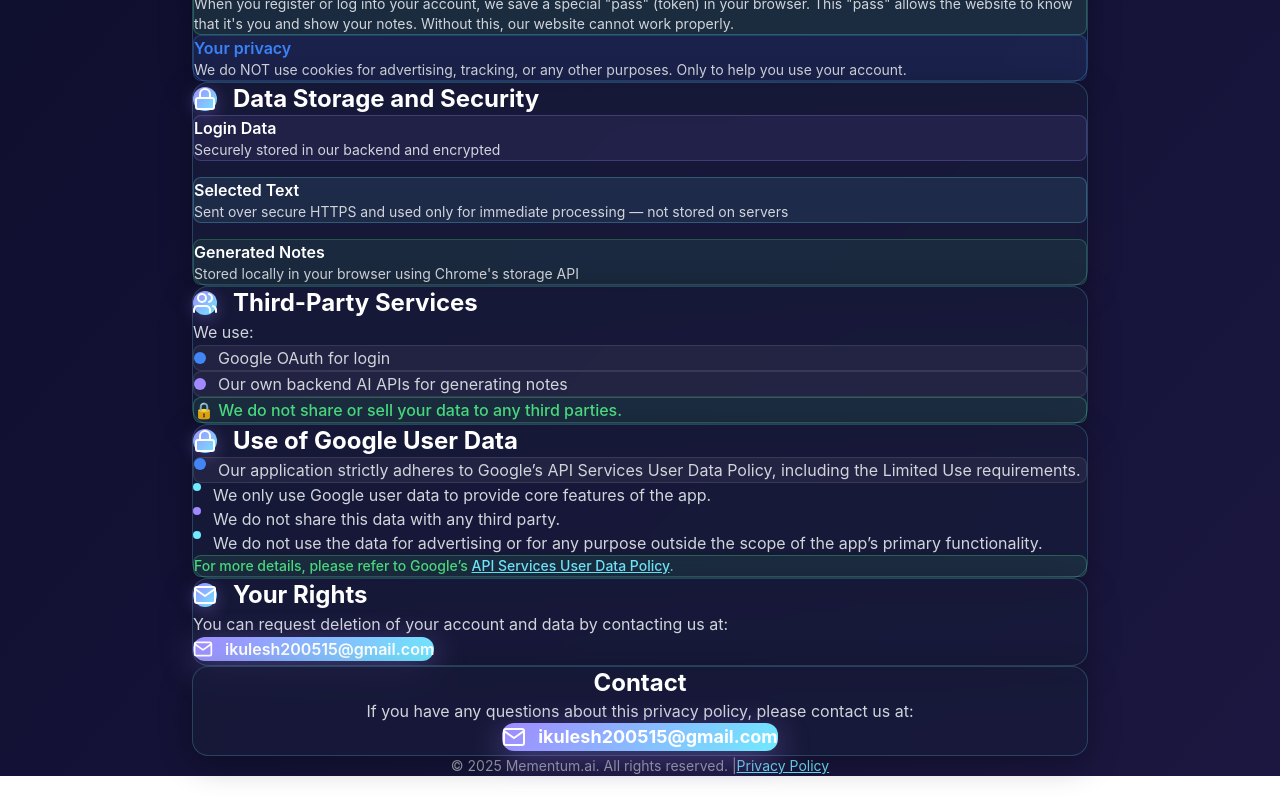
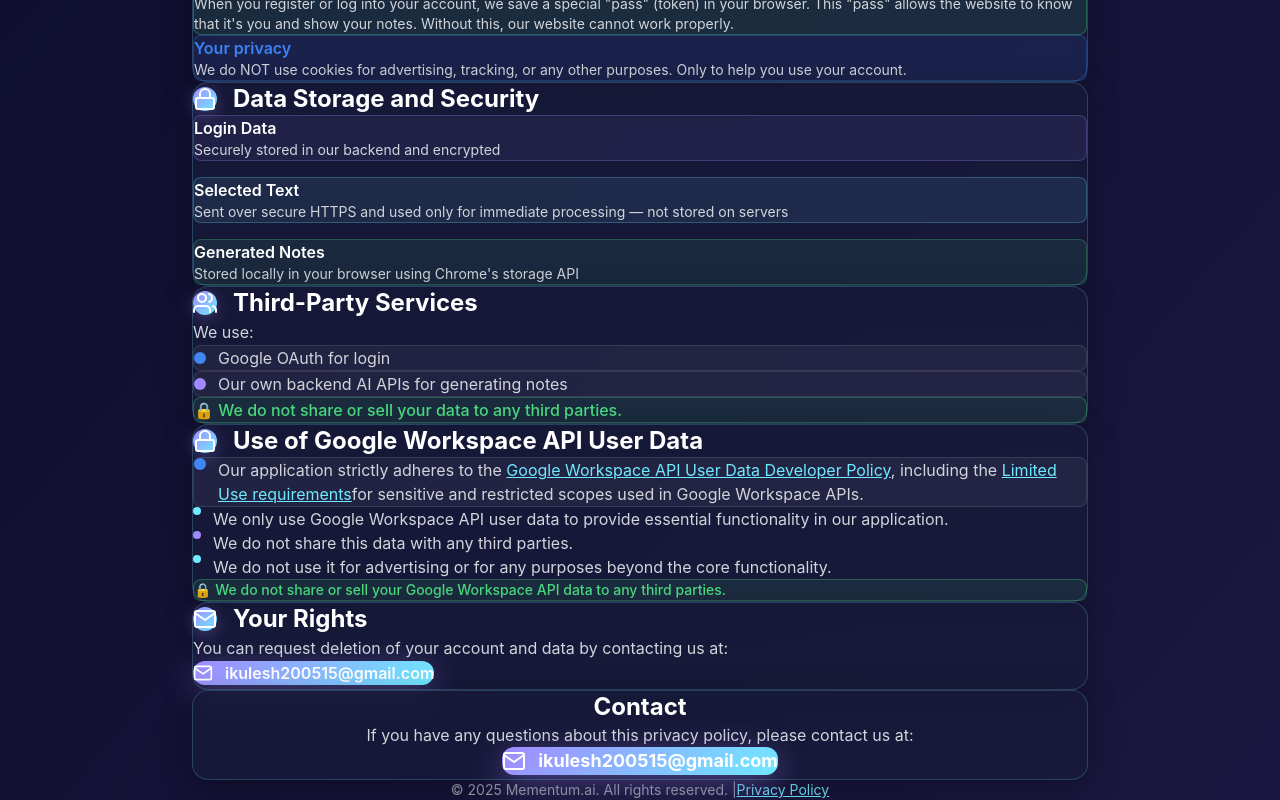
Before and after one commit to yffi4/Mementum.ai, a React (Vite) app in the folder frontend/: page /privacy in a window 1280 px wide. Shown: the part 757-1557 px from the top of the page. Before the commit the page ends 1533 px from the top, so only its background shows below. Built offline with nearby package versions, Linux system fonts and the light colour scheme; no server answers.

Commit message:
privacy fix

```diff
--- a/frontend/src/pages/PrivacyPage.tsx
+++ b/frontend/src/pages/PrivacyPage.tsx
@@ -266,34 +266,51 @@
     },
     {
       id: "google-user-data",
-      title: "Use of Google User Data",
+      title: "Use of Google Workspace API User Data",
       icon: <FiLock size={24} />,
       content: (
         <div className="space-y-4">
           <div className="flex items-start gap-3 p-3 rounded-lg bg-white/5 border border-white/10">
             <div className="w-3 h-3 bg-[#4285f4] rounded-full flex-shrink-0" />
             <span className="text-[#d1d5db]">
-              Our application strictly adheres to Google’s API Services User
-              Data Policy, including the Limited Use requirements.
+              Our application strictly adheres to the{" "}
+              <a
+                href="https://developers.google.com/workspace/workspace-api-user-data-developer-policy"
+                target="_blank"
+                rel="noopener noreferrer"
+                className="underline text-[#6feaff] hover:text-[#a18aff]"
+              >
+                Google Workspace API User Data Developer Policy
+              </a>
+              , including the{" "}
+              <a
+                href="https://developers.google.com/workspace/workspace-api-user-data-developer-policy#limited-use"
+                target="_blank"
+                rel="noopener noreferrer"
+                className="underline text-[#6feaff] hover:text-[#a18aff]"
+              >
+                Limited Use requirements
+              </a>{""}
+              for sensitive and restricted scopes used in Google Workspace APIs.
             </span>
           </div>
           <ul className="space-y-3 text-[#d1d5db]">
             <li className="flex items-start gap-3">
               <div className="w-2 h-2 bg-[#6feaff] rounded-full flex-shrink-0" />
               <span>
-                We only use Google user data to provide core features of the
-                app.
+                We only use Google Workspace API user data to provide essential
+                functionality in our application.
               </span>
             </li>
             <li className="flex items-start gap-3">
               <div className="w-2 h-2 bg-[#a18aff] rounded-full flex-shrink-0" />
-              <span>We do not share this data with any third party.</span>
+              <span>We do not share this data with any third parties.</span>
             </li>
             <li className="flex items-start gap-3">
               <div className="w-2 h-2 bg-[#6feaff] rounded-full flex-shrink-0" />
               <span>
-                We do not use the data for advertising or for any purpose
-                outside the scope of the app’s primary functionality.
+                We do not use it for advertising or for any purposes beyond the
+                core functionality.
               </span>
             </li>
           </ul>
@@ -305,16 +322,8 @@
             }}
           >
             <p className="text-[#4ade80] font-medium text-sm">
-              For more details, please refer to Google’s{" "}
-              <a
-                href="https://developers.google.com/terms/api-services-user-data-policy#additional_requirements_for_specific_api_scopes"
-                target="_blank"
-                rel="noopener noreferrer"
-                className="underline text-[#6feaff] hover:text-[#a18aff]"
-              >
-                API Services User Data Policy
-              </a>
-              .
+              🔒 We do not share or sell your Google Workspace API data to any
+              third parties.
             </p>
           </div>
         </div>
```
